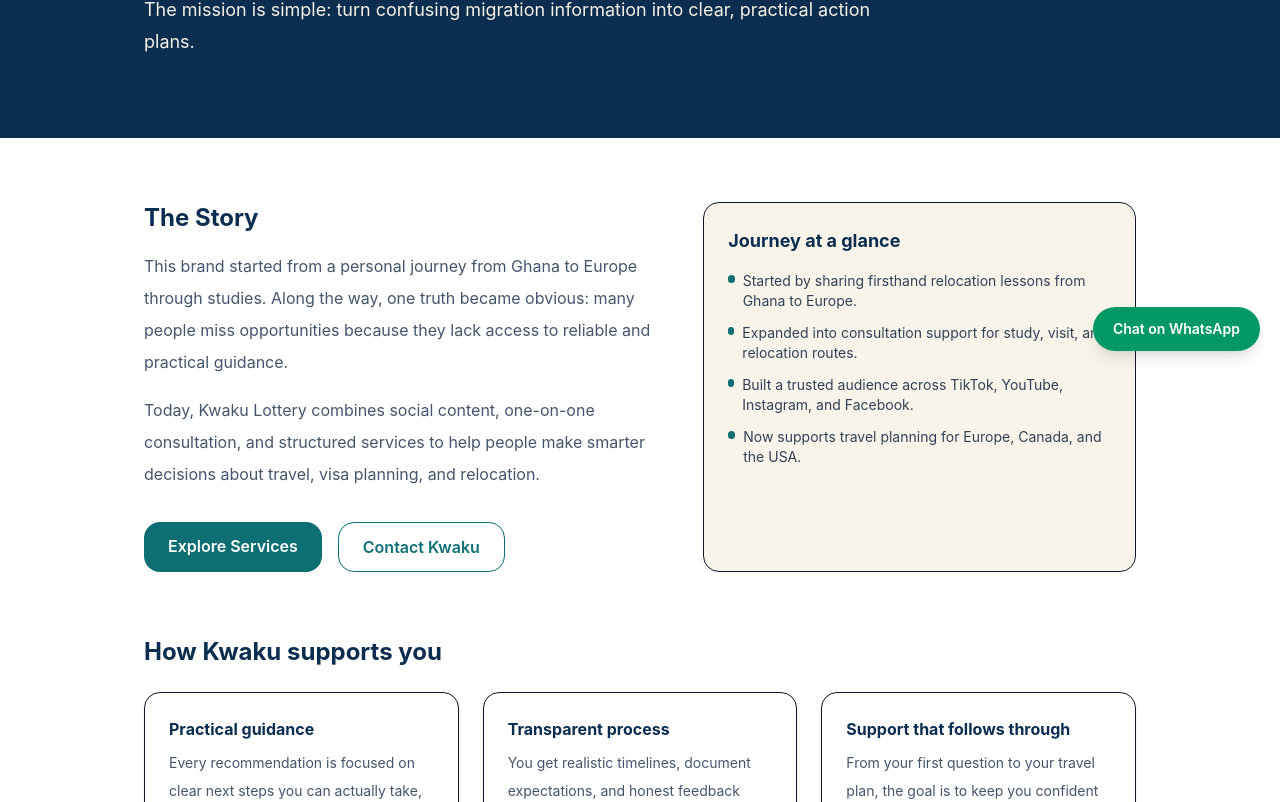
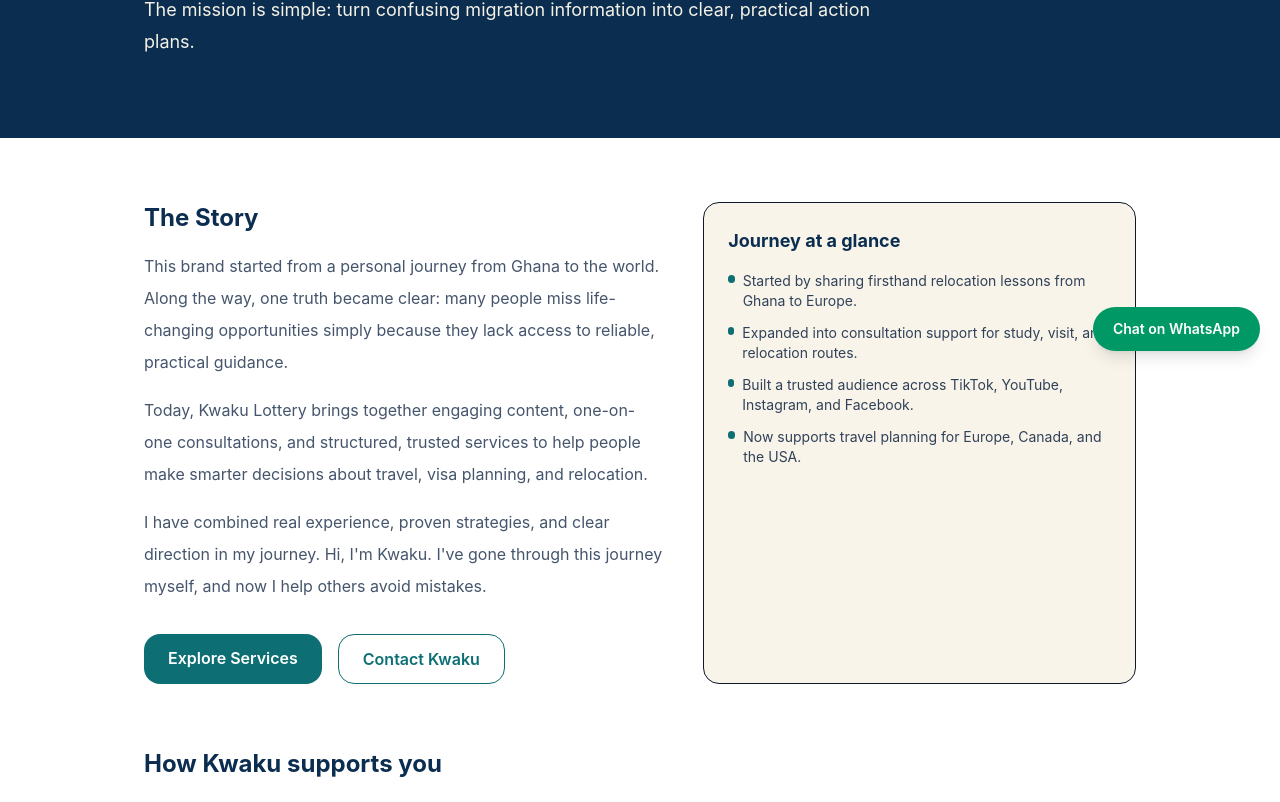
Before and after one commit to learngermanghana/kwakuasamoah, a Next.js app: page /about in a window 1280 px wide. Shown: the part 429-1231 px from the top of the page. Built offline with nearby package versions, Linux system fonts and the light colour scheme.

Commit message:
Update About story copy with new brand narrative

```diff
--- a/src/app/about/page.tsx
+++ b/src/app/about/page.tsx
@@ -48,13 +48,17 @@ export default function AboutPage() {
           <div>
             <h2 className="text-2xl font-bold text-[#0b2d4f]">The Story</h2>
             <p className="mt-4 leading-8 text-slate-600">
-              This brand started from a personal journey from Ghana to Europe through studies. Along the way, one
-              truth became obvious: many people miss opportunities because they lack access to reliable and practical
-              guidance.
+              This brand started from a personal journey from Ghana to the world. Along the way, one truth became
+              clear: many people miss life-changing opportunities simply because they lack access to reliable,
+              practical guidance.
             </p>
             <p className="mt-4 leading-8 text-slate-600">
-              Today, Kwaku Lottery combines social content, one-on-one consultation, and structured services to help
-              people make smarter decisions about travel, visa planning, and relocation.
+              Today, Kwaku Lottery brings together engaging content, one-on-one consultations, and structured,
+              trusted services to help people make smarter decisions about travel, visa planning, and relocation.
+            </p>
+            <p className="mt-4 leading-8 text-slate-600">
+              I have combined real experience, proven strategies, and clear direction in my journey. Hi, I&apos;m
+              Kwaku. I&apos;ve gone through this journey myself, and now I help others avoid mistakes.
             </p>
             <div className="mt-8 flex flex-wrap gap-4">
               <Link
```
